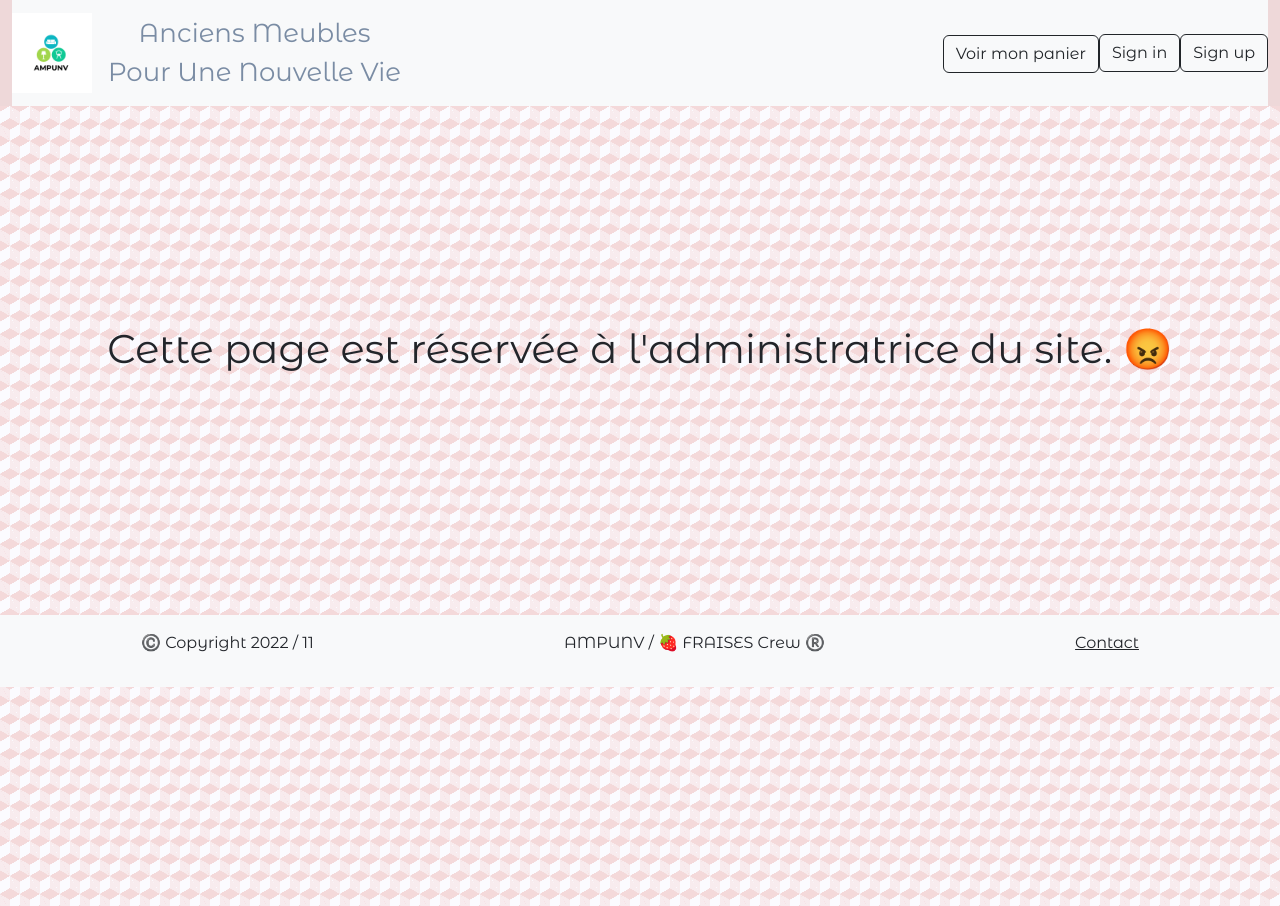
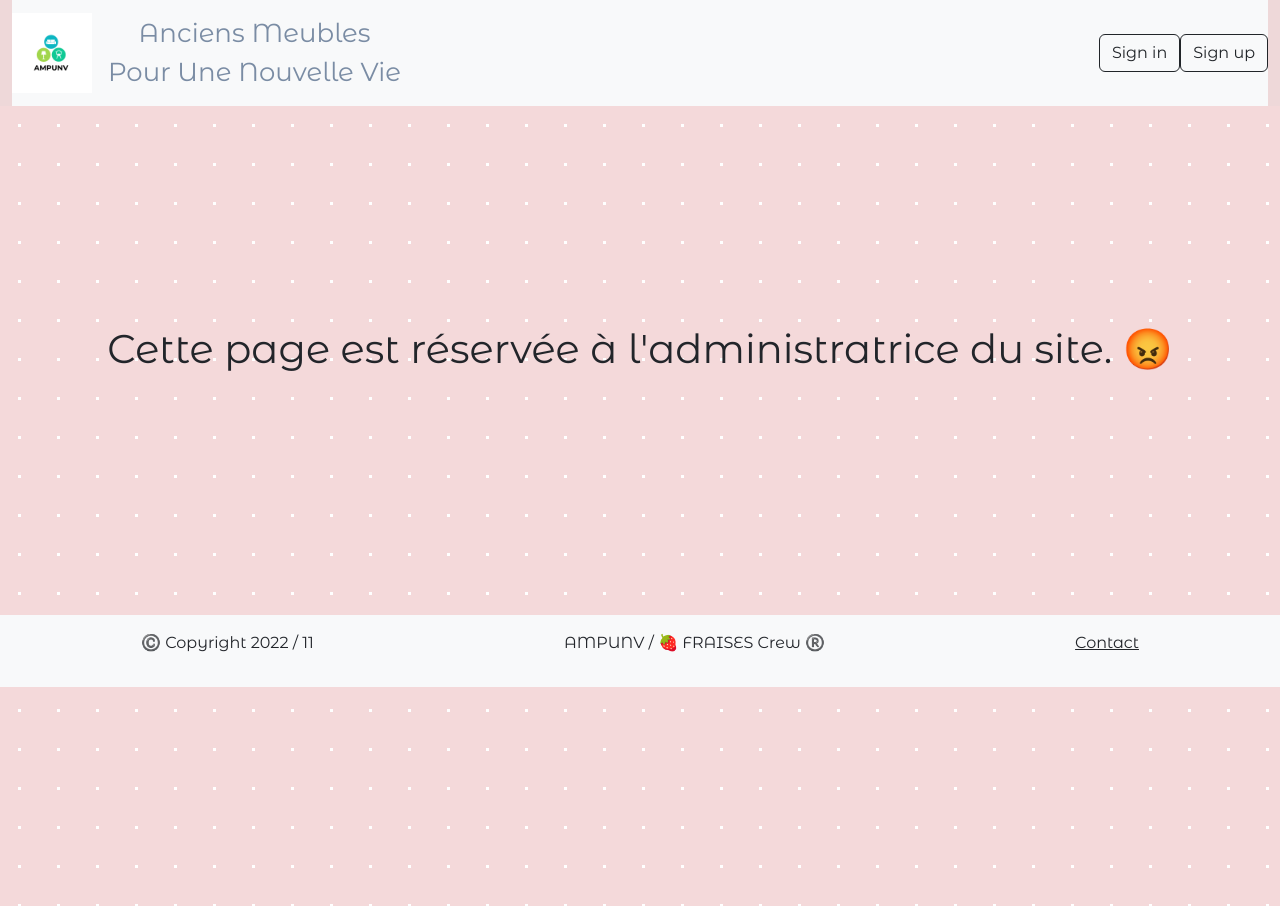
Before and after one commit to julie17-d/projet-collectif---front-fraises, a React (Create React App) app in the folder mon-app/: page /admin in a window 1280 px wide. Built offline with nearby package versions, Linux system fonts and the light colour scheme.

Commit message:
fix: last bugs and CSS

```diff
--- a/mon-app/src/App.css
+++ b/mon-app/src/App.css
@@ -28,11 +28,10 @@
 }
 
 .App-body {
-  background-color: rgba(251, 251, 255, 1);
+  background-color: #f4d9da;
   opacity: 1;
-  background-image:  linear-gradient(30deg, #f4d9da 12%, transparent 12.5%, transparent 87%, #f4d9da 87.5%, #f4d9da), linear-gradient(150deg, #f4d9da 12%, transparent 12.5%, transparent 87%, #f4d9da 87.5%, #f4d9da), linear-gradient(30deg, #f4d9da 12%, transparent 12.5%, transparent 87%, #f4d9da 87.5%, #f4d9da), linear-gradient(150deg, #f4d9da 12%, transparent 12.5%, transparent 87%, #f4d9da 87.5%, #f4d9da), linear-gradient(60deg, #f4d9da77 25%, transparent 25.5%, transparent 75%, #f4d9da77 75%, #f4d9da77), linear-gradient(60deg, #f4d9da77 25%, transparent 25.5%, transparent 75%, #f4d9da77 75%, #f4d9da77);
-  background-size: 20px 35px;
-  background-position: 0 0, 0 0, 10px 18px, 10px 18px, 0 0, 10px 18px;
+  background-image: radial-gradient(#ffffff 1.9500000000000002px, #f4d9da 1.9500000000000002px);
+  background-size: 39px 39px;
   min-height: 100vh;
   display: flex;
   flex-direction: row;
@@ -110,7 +109,9 @@
   margin: 20px;
   font-family: Montserrat Alternates;
 }
-
+.imgModal {
+ justify-content: center
+}
 .list {
   width: 90vw;
   display: flex;
--- a/mon-app/src/components/Cart.jsx
+++ b/mon-app/src/components/Cart.jsx
@@ -37,7 +37,7 @@ function Cart() {
           ) : null}
       </div>
       <div>
-      <Button variant="secondary">Valider mon panier et payer</Button>
+      <Button variant="outline-dark">Valider mon panier et payer</Button>
       </div>
 
         </Offcanvas.Body>
--- a/mon-app/src/components/FurnituresBis.jsx
+++ b/mon-app/src/components/FurnituresBis.jsx
@@ -69,7 +69,7 @@ const FurnituresBis = () => {
                     step="100"
                     defaultValue={rangeValue}
                     onChange={(e) => setRangeValue(e.target.value)}
-                    variant = "outline-dark"
+                    variant = "secondary"
                 />
                 <Form.Text muted>jusqu'à {rangeValue} €</Form.Text>
                 {/* <label for="rangePrice">Prix :<br />jusqu'à {rangeValue} €</label> */}
--- a/mon-app/src/components/Navbar.jsx
+++ b/mon-app/src/components/Navbar.jsx
@@ -38,12 +38,7 @@ function Header() {
         <Navbar.Collapse  id="responsive-navbar-nav" variant="outline-dark">
           <Nav className="me-auto">
           </Nav>
-          <Nav.Link>
-          <Cart />
-          </Nav.Link>
-          {/* <Nav.Link>
-            <CartContent />
-          </Nav.Link> */}
+
           {user.userId === "636cc8e2eef732132cc57a9a" ? (
             <Nav>
               <Nav.Link href="/admin">
@@ -59,6 +54,7 @@ function Header() {
           ) : null}
           {localStorage.getItem("user-info") ? (
             <Nav>
+              <Cart />
               {AddFurniture()}
               <NavDropdown title={user.firstName}>
                 <NavDropdown.Item onClick={logOut}>Logout</NavDropdown.Item>
--- a/mon-app/src/components/ViewDetails.jsx
+++ b/mon-app/src/components/ViewDetails.jsx
@@ -1,4 +1,4 @@
-import React, {useState} from "react";
+import React, {useEffect, useState} from "react";
 import Button from 'react-bootstrap/esm/Button';
 import Modal from "react-bootstrap/Modal";
 import AddToCart from "./AddToCart";
@@ -30,7 +30,7 @@ const ViewDetails = ({ furniture }) => {
                 <div>
                  <h3>{furniture.title}</h3>
                 <div>
-                    <img src={furniture.pictureUrl} class="img-fluid" alt={furniture.title}/> </div>
+                    <img src={furniture.pictureUrl} class="img-fluid"/> </div>
                 </div>
                 <p> <strong>Type : </strong>{furniture.type}</p>
                 <p><strong>Description : </strong>{furniture.description}</p>
@@ -45,8 +45,10 @@ const ViewDetails = ({ furniture }) => {
             </Modal.Body>
             <Modal.Footer>
               <strong>  {furniture.price.toLocaleString()} € </strong> <br />
-                <AddToCart>Ajouter au panier</AddToCart>
 
+                {localStorage.getItem("user-info") ? (
+                    <AddToCart>Ajouter au panier</AddToCart>
+          ) : null}
             </Modal.Footer>
         </Modal>
         </> )
```
